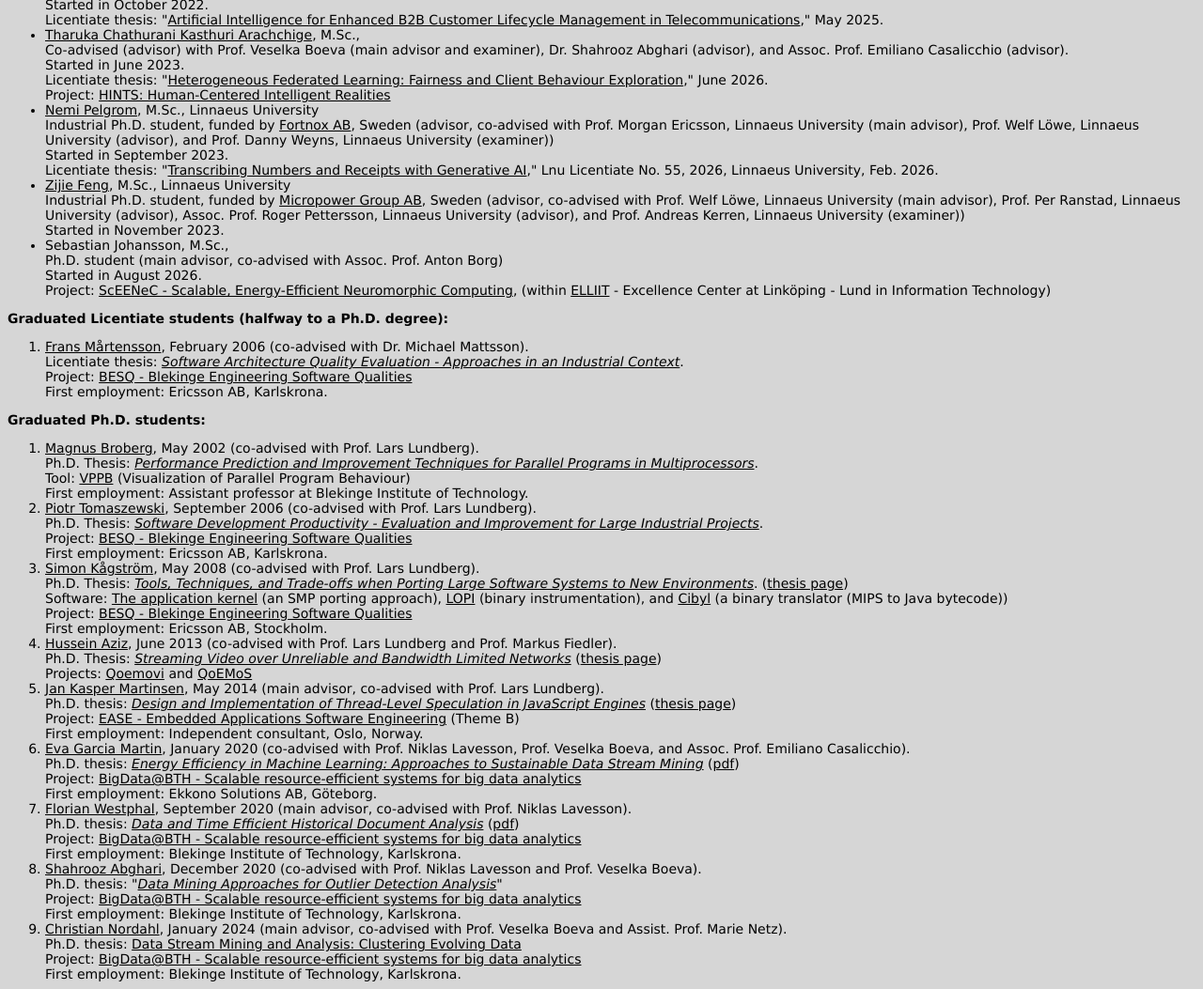
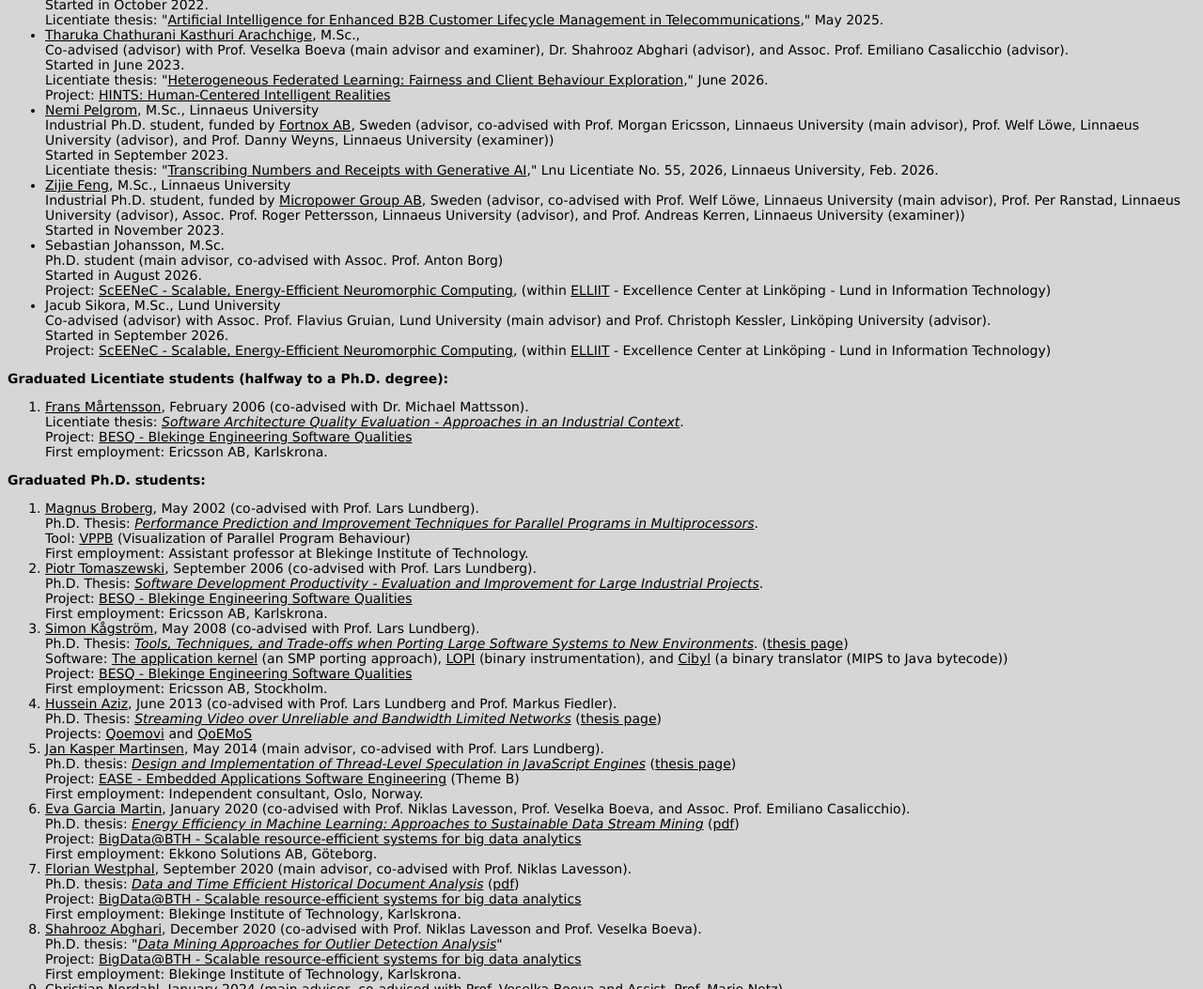
Before and after one commit to hgrahn/hgrahn.github.io, a plain HTML site: page index.html in a window 1280 px wide. Shown: the part 1503-2556 px from the top of the page at 94% size. Drawn offline with Linux system fonts and the light colour scheme.

Commit message:
Update index.html

```diff
--- a/index.html
+++ b/index.html
@@ -347,12 +347,17 @@ Project: <a href="http://a.bth.se/hints">HINTS: Human-Centered Intelligent Reali
   Started in November 2023.</li>
 
 <li> <a href="https://www.bth.se/english/staff-landing-page/sebastian-johansson"></a>Sebastian Johansson,
-      M.Sc.,<br />
+      M.Sc.<br />
       Ph.D. student (main advisor, co-advised with Assoc. Prof. Anton Borg)<br />
       Started in August 2026.<br />
       Project: <a href="https://elliit.se/project/sceenec-scalable-energy-efficient-neuromorphic-computing">ScEENeC - Scalable, Energy-Efficient Neuromorphic Computing</a>,
       (within <a href="http://www.elliit.se/">ELLIIT</a> - Excellence Center at Link&ouml;ping - Lund in Information Technology)</li>
 
+<li>Jacub Sikora, M.Sc., Lund University <br />
+Co-advised (advisor) with Assoc. Prof. Flavius Gruian, Lund University (main advisor) and Prof. Christoph Kessler, Linköping University (advisor). <br />
+Started in September 2026.<br />
+      Project: <a href="https://elliit.se/project/sceenec-scalable-energy-efficient-neuromorphic-computing">ScEENeC - Scalable, Energy-Efficient Neuromorphic Computing</a>,
+      (within <a href="http://www.elliit.se/">ELLIIT</a> - Excellence Center at Link&ouml;ping - Lund in Information Technology)</li>
 </ul>
 
 <b>Graduated Licentiate students (halfway to a Ph.D. degree):</b>
```
